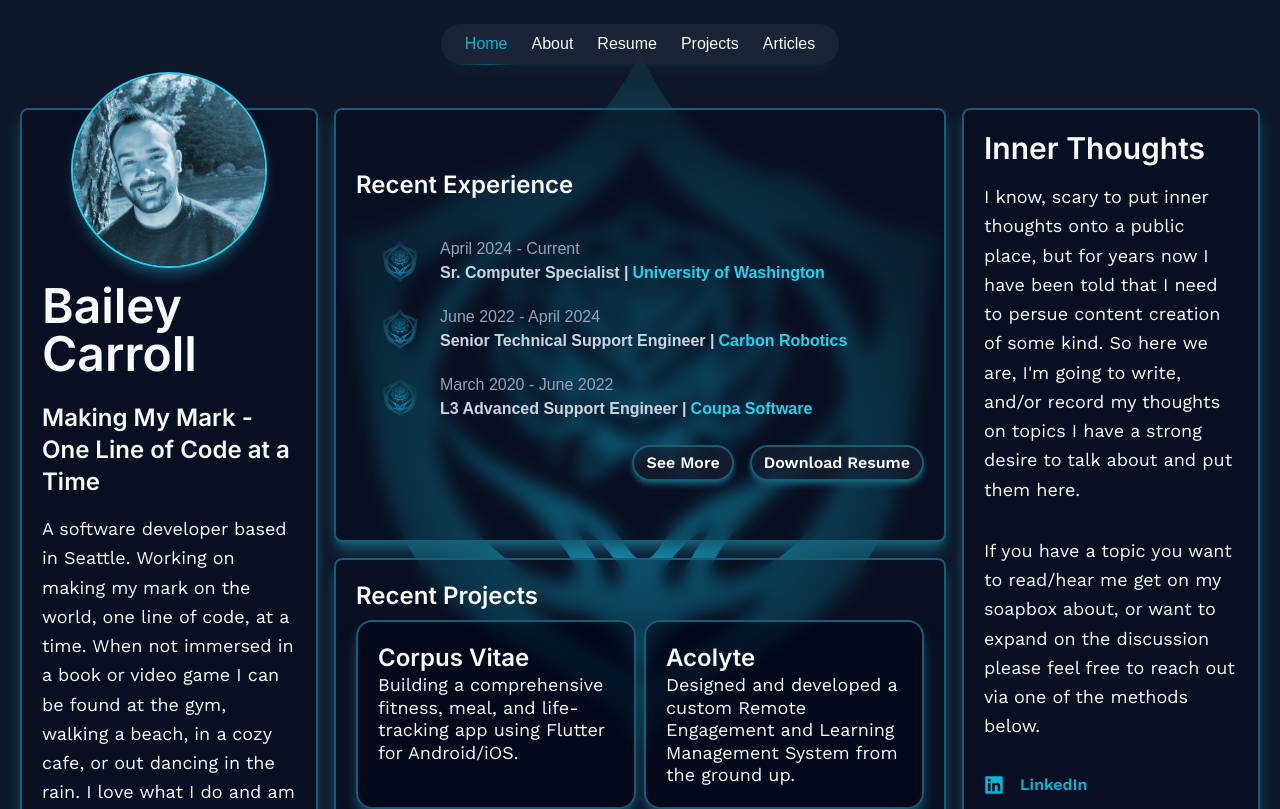
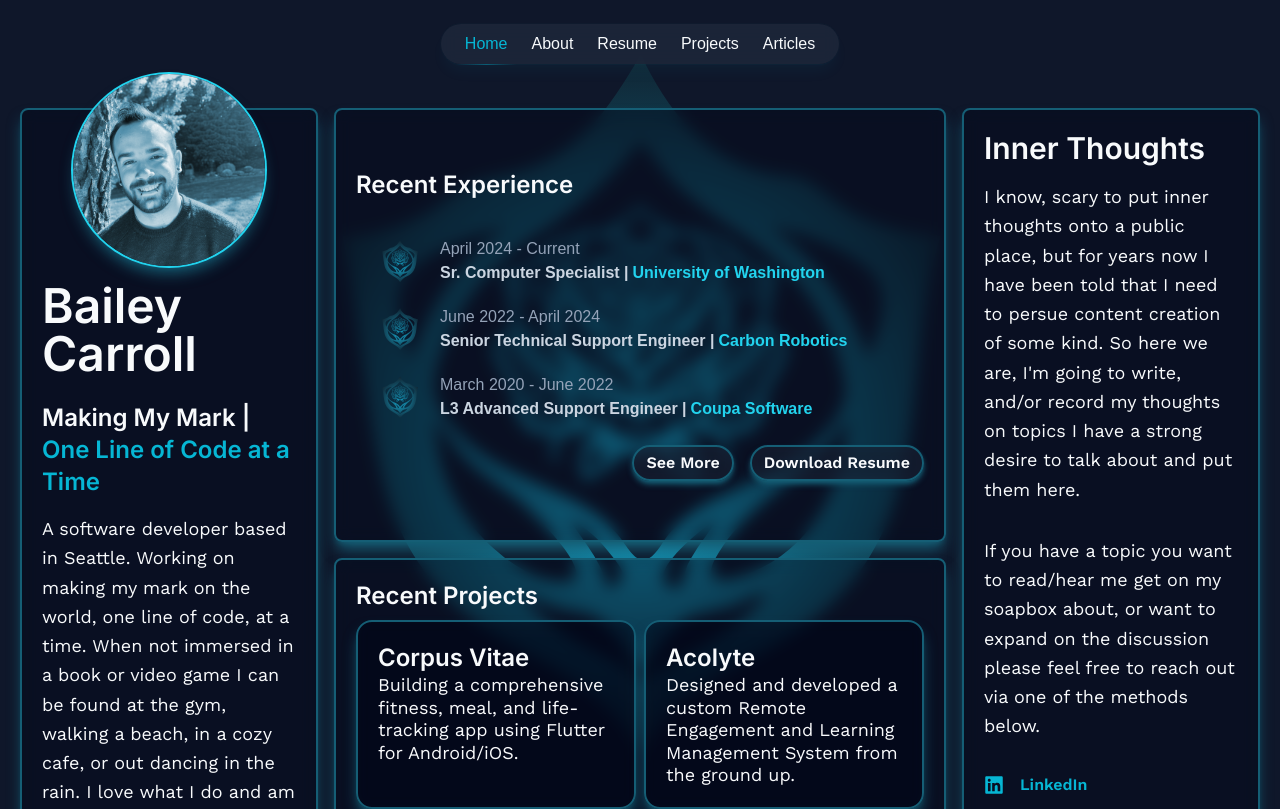
Before and after one commit to HunterCarrollBailey/hunterbailey.dev, a Next.js app: page / in a window 1280 px wide. Shown: the top 809 px of the page. Built offline with nearby package versions, Linux system fonts and the light colour scheme.

Commit message:
Update page.tsx
Updated home subheading to use the cyan text for "One Line of Code at a Time"

```diff
--- a/app/page.tsx
+++ b/app/page.tsx
@@ -33,7 +33,7 @@ export default function Home() {
           Bailey Carroll
         </Heading>
         <Heading Level={6} className="mb-2 -translate-y-12">
-          Making My Mark - One Line of Code at a Time
+          Making My Mark | <span className="text-cyan-500">One Line of Code at a Time</span>
         </Heading>
         <Paragraph className="-translate-y-10">
           A software developer based in Seattle. Working on making my mark on
```
